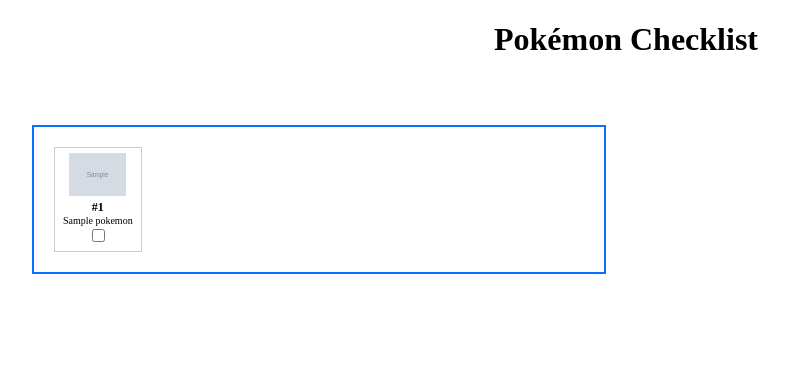
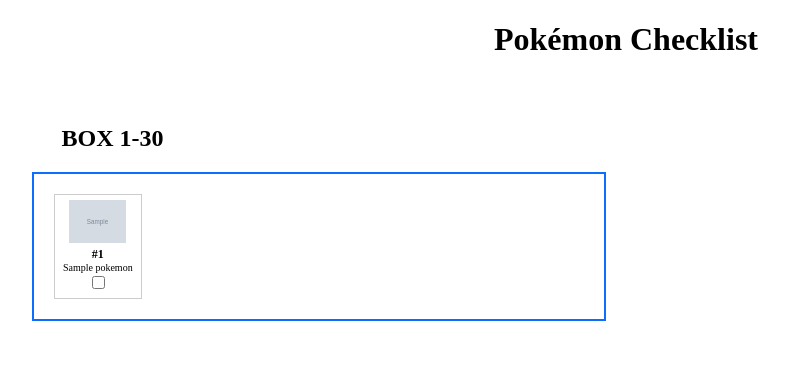
Before and after one commit to ohjames/pokemon-checklist, a Django app: page /gen1/ in a window 1280 px wide. Shown: the part 53-419 px from the top of the page, without its empty margins (14-803 px from the left). Run offline with Django 4.2, Linux system fonts and the light colour scheme; tables that the repository leaves empty hold one stand-in row (values such as "Sample post"); grey boxes marked "Sample" are stand-in pictures.

Commit message:
Added way to include PC box header on top of each PC box -- also able to numerically title the box numbers

```diff
--- a/checklist/static/css/main.css
+++ b/checklist/static/css/main.css
@@ -163,6 +163,9 @@
     grid-gap: 0;
     grid-auto-rows: min-content;
 }
+.pc-box-header {
+    display: flex;
+}
 .pokemon-container-group {
     display: grid;
     border: 2px solid #0d6efd;
--- a/checklist/templates/checklist/checklist.html
+++ b/checklist/templates/checklist/checklist.html
@@ -20,7 +20,9 @@
       {% else %}
         {% for pokemon in user_pokemon_list %}
           {% if forloop.first or forloop.counter0|divisibleby:30 %}
-          <div class="pokemon-container-group">
+          <div class="pc-box">
+            <h2 class="pc-box-header">BOX {{ forloop.counter }}-{{ forloop.counter|add:'29' }}</h2>
+            <div class="pokemon-container-group">
           {% endif %}
           <div class="pokemon-container {% if pokemon.completed %}grayscale{% endif %}">
             <img src="{{ pokemon.image.url }}" alt="{{ pokemon.name }}">
@@ -30,6 +32,7 @@
           </div>
           {% if forloop.counter|divisibleby:30 or forloop.last %}
             </div>
+          </div>
           {% endif %}
         {% endfor %}
       </div>
```
